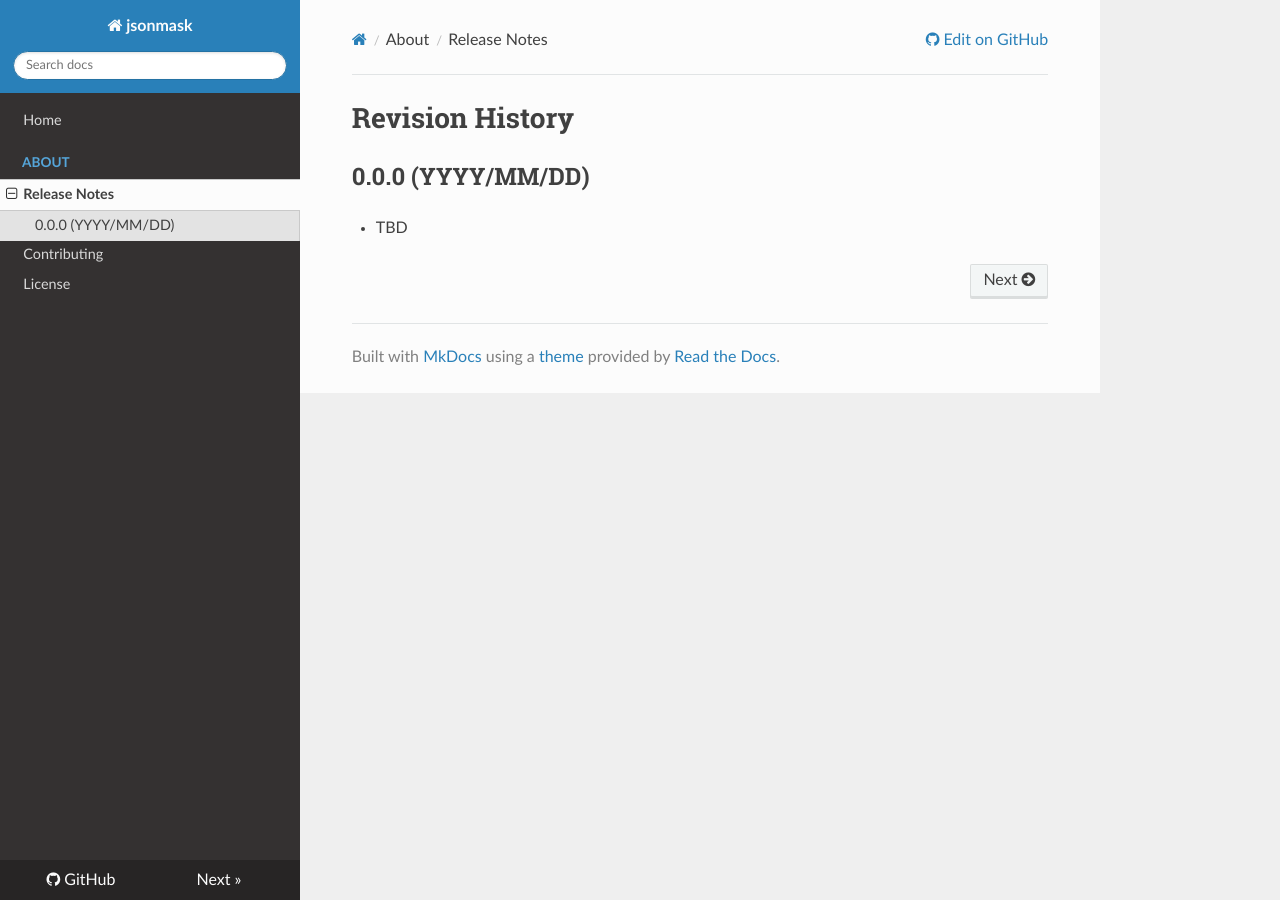
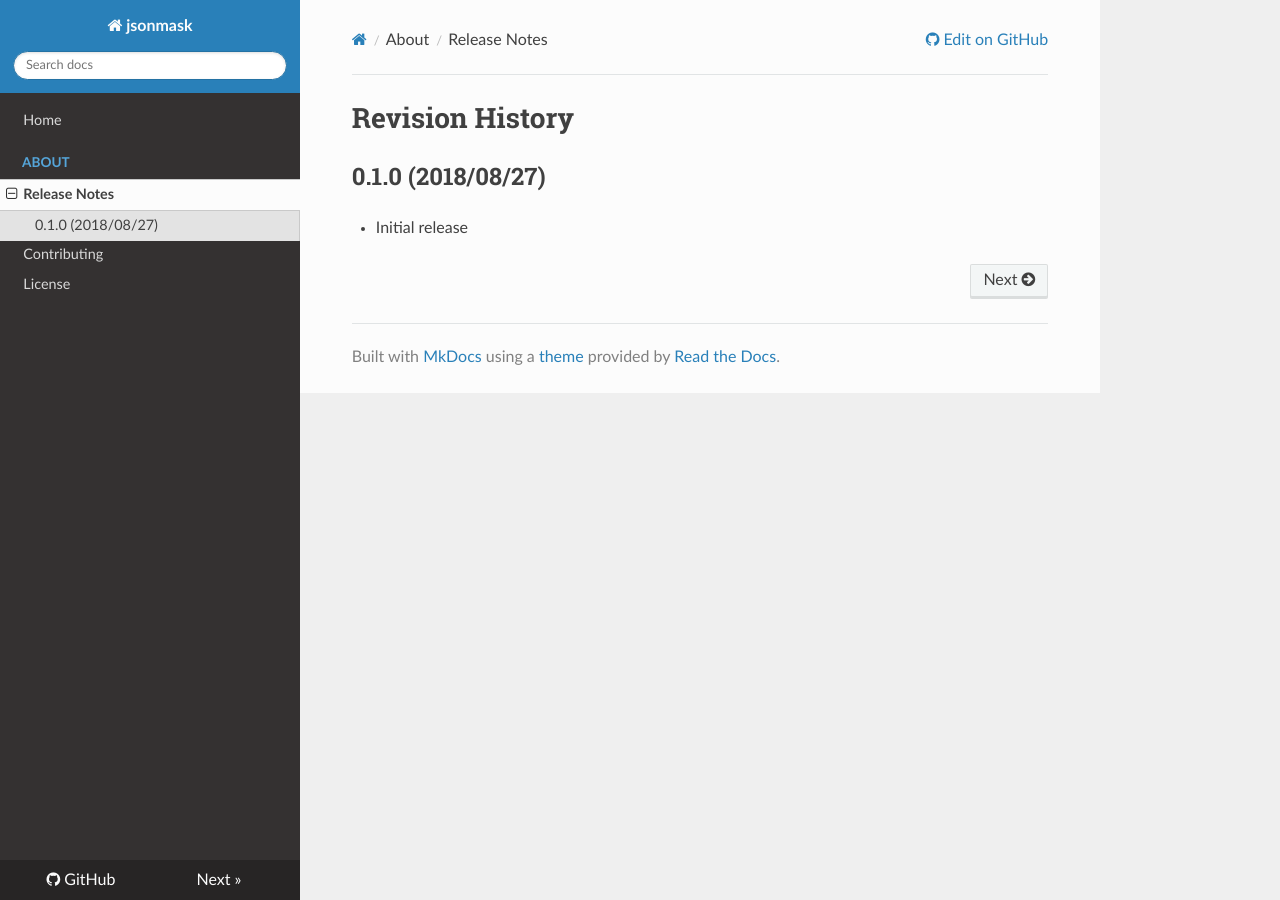
Before and after one commit to zapier/jsonmask, an MkDocs documentation site: the page built from docs/about/changelog.md, in a window 1280 px wide. Built offline with MkDocs 1.6.1, drawn with Linux system fonts in a browser that asks for light colours; nearby versions of some CDN libraries; old or Windows-style settings are respelled for this version of MkDocs.

Commit message:
Updated changelog

```diff
--- a/docs/about/changelog.md
+++ b/docs/about/changelog.md
@@ -1,5 +1,5 @@
 # Revision History
 
-## 0.0.0 (YYYY/MM/DD)
+## 0.1.0 (2018/08/27)
 
- - TBD
+ - Initial release
```
